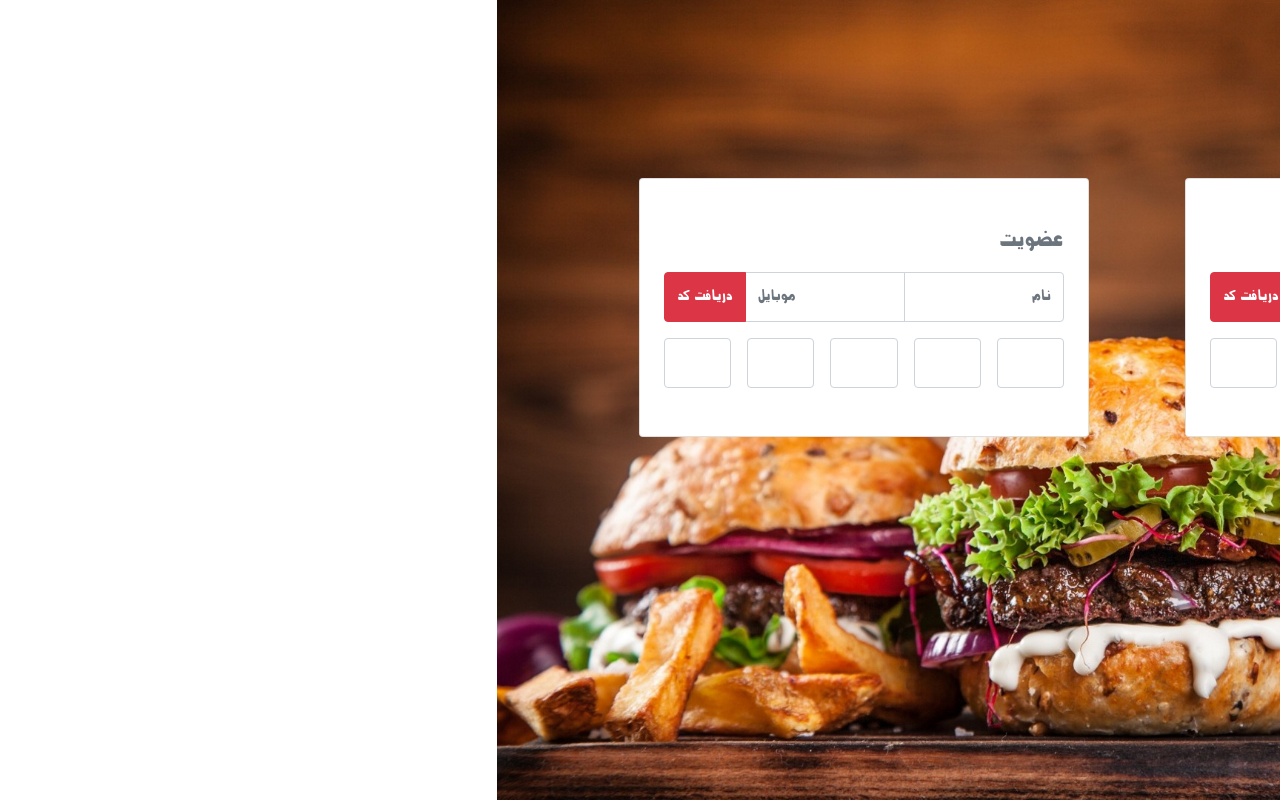
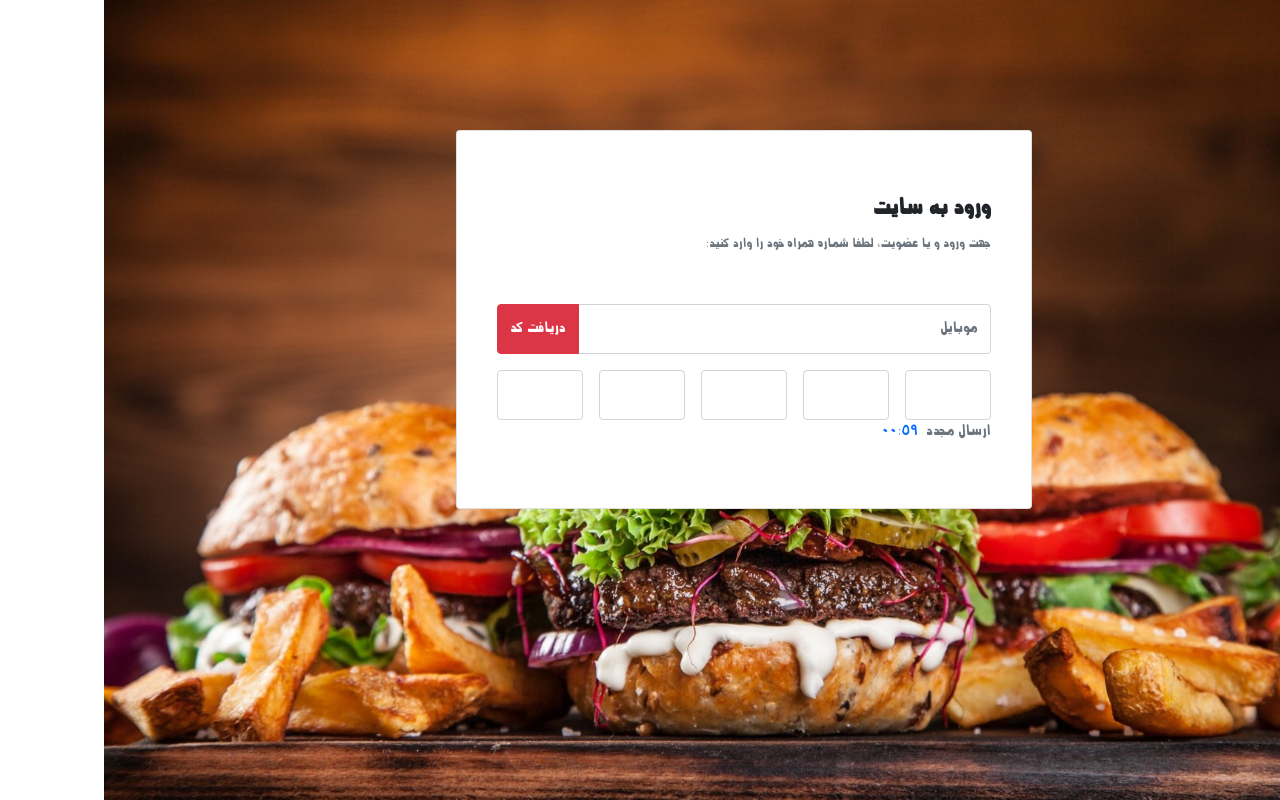
Before and after one commit to roxanarahimi/delish, a Vue app: page /login in a window 1280 px wide. Built offline with nearby package versions, Linux system fonts and the light colour scheme.

Commit message:
login form

```diff
--- a/public/css/style.css
+++ b/public/css/style.css
@@ -1,7 +1,26 @@
 main{
     max-width: 1200px;
-    margin: 0px auto;
+    margin: 0 auto;
 }
+.en {
+    /*font-family: "Montserrat SemiBold" !important;*/
+    direction: ltr;
+    text-align: left;
+}
+.error {
+    color: lightcoral;
+}
+
+.hasError {
+    border: 1.2px solid lightcoral !important;
+    box-shadow: none !important;
+}
+
+.valid {
+    border: 1.5px solid #42b983 !important;
+    box-shadow: none !important;
+}
+
 body{
     /*background-color: #ffdf6d;*/
 
--- a/src/views/Foods.vue
+++ b/src/views/Foods.vue
@@ -8,10 +8,13 @@
               class="bi bi-caret-right-fill"></i></a>
           <!--                             <router-link  to="/login" class="btn btn-lg btn-danger p-3">ورود</router-link>-->
           <!--          <router-link to="/orders" class="btn btn-lg btn-danger p-3"><i class="bi bi-three-dots-vertical"></i></router-link>-->
+          <router-link to="/foods" class="btn btn-lg btn-danger p-3"><i class="bi bi-house-fill"></i></router-link>
           <router-link to="/foods" class="btn btn-lg btn-danger p-3"><i class="bi bi-grid-fill"></i></router-link>
           <router-link to="/orders" class="btn btn-lg btn-danger p-3"><i class="bi bi-person-fill"></i></router-link>
-          <router-link to="/login" class="btn btn-lg btn-danger p-3"><i class="bi bi-shield-lock-fill"></i></router-link>
-          <a  class="d-xl-none btn btn-lg btn-danger p-3" type="button" data-bs-toggle="offcanvas" data-bs-target="#offcanvasExample" aria-controls="offcanvasExample"><i class="bi bi-basket2-fill"></i></a>
+          <router-link to="/login" class="btn btn-lg btn-danger p-3"><i class="bi bi-shield-lock-fill"></i>
+          </router-link>
+          <a class="d-xl-none btn btn-lg btn-danger p-3" type="button" data-bs-toggle="offcanvas"
+             data-bs-target="#offcanvasExample" aria-controls="offcanvasExample"><i class="bi bi-basket2-fill"></i></a>
           <a class="btn btn-lg btn-danger p-3" style="border-radius: 80px  0 0 80px"><i
               class="bi bi-caret-left-fill"></i></a>
         </div>
@@ -59,7 +62,7 @@
                         class="bi bi-dash-circle-fill ms-2 text-danger"></i></td>
                   </tr>
                   <tr class="border-none">
-                    <th  class="border-none">
+                    <th class="border-none">
                       <p class="fw-bold  mb-1">تخفیف</p>
                       <p class="fw-bold mb-1">جمع کل</p>
 
@@ -96,14 +99,14 @@
           <nav class="" style="position: fixed">
             <div class="btn-group-vertical">
               <a href="#pizza" class="btn btn-danger px-3 pt-4 " style="border-radius: 80px 80px 0 0"
-                 aria-current="page">پیتزا</a>
-              <a href="#burger" class="btn btn-lg btn-danger px-3">برگر</a>
+                 aria-current="page">پیتــــزا</a>
+              <a href="#burger" class="btn btn-lg btn-danger px-3">برگـــر</a>
               <a href="#sandwich" class="btn btn-lg btn-danger px-3">ساندویچ</a>
-              <a href="#pasta" class="btn btn-lg btn-danger px-3">پاستا</a>
+              <a href="#pasta" class="btn btn-lg btn-danger px-3">پاســتا</a>
               <a href="#side" class="btn btn-lg btn-danger px-3">پیش غذا</a>
-              <a href="#salad" class="btn btn-lg btn-danger px-3">سالاد</a>
+              <a href="#salad" class="btn btn-lg btn-danger px-3">ســالاد</a>
               <a href="#drink" class="btn btn-lg btn-danger px-3">نوشیدنی</a>
-              <a href="#other" class="btn btn-lg btn-danger px-3 pb-4" style="border-radius: 0 0 80px 80px">سایر</a>
+              <a href="#other" class="btn btn-lg btn-danger px-3 pb-4" style="border-radius: 0 0 80px 80px">ســایر</a>
             </div>
           </nav>
         </div>
@@ -120,13 +123,13 @@
 
               </div>
               <div class="col-12 col-md-6 col-lg-4  col-xxl-4 px-3 pe-md-0 ps-md-2 mb-2">
-                <food-card  index="2" />
+                <food-card index="2"/>
               </div>
               <div class="col-12 col-md-6 col-lg-4  col-xxl-4 px-3 pe-md-0 ps-md-2 mb-2">
-                <food-card  index="10" />
+                <food-card index="10"/>
               </div>
               <div class="col-12 col-md-6 col-lg-4  col-xxl-4 px-3 pe-md-0 ps-md-2 mb-2">
-                <food-card  index="10" />
+                <food-card index="10"/>
               </div>
             </div>
             <div id="burger" style="padding-top: 85px" class="row  ">
@@ -207,7 +210,7 @@
                         class="bi bi-dash-circle-fill ms-2 text-danger"></i></td>
                   </tr>
                   <tr class="border-none">
-                    <th  class="border-none">
+                    <th class="border-none">
                       <p class="fw-bold  mb-1">تخفیف</p>
                       <p class="fw-bold mb-1">جمع کل</p>
 
@@ -240,14 +243,13 @@
 
 <script>
 import FoodCard from "@/components/FoodCard";
-import Menu from "@/components/TheMenu";
+// import Menu from "@/components/TheMenu";
 
 export default {
   name: "Foods",
   components: {FoodCard},
-  setup(){
-    return{
-    }
+  setup() {
+    return {}
   }
 }
 </script>
--- a/src/views/Home.vue
+++ b/src/views/Home.vue
@@ -25,7 +25,7 @@
         </div>
 
         <div>
-          <router-link to="/login" class="btn btn-lg btn-danger px-5" style="border-radius:30px">عضویت / ورود
+          <router-link to="/login" class="btn btn-lg btn-danger px-5" style="border-radius:30px">ورود
           </router-link>
         </div>
       </div>
--- a/src/views/LoginRegister.vue
+++ b/src/views/LoginRegister.vue
@@ -1,56 +1,110 @@
 <template>
   <div id="parallax">
-    <div style="padding-top: 130px">
-      <div class="d-block d-md-flex justify-content-center text-secondary">
-        <div class="login card  px-3 m-5  py-5">
-          <h4 class="mx-2 mb-3">ورود</h4>
-          <form action="">
 
-            <div class="input-group mb-3 px-2">
-              <input type="text" class="form-control" required placeholder="موبایل">
-              <button class="btn btn-danger" type="submit" id="button-addon2">دریافت کد</button>
+    <main>
+      <div class="container-fluid px-0 mx-0" style="padding-top: 130px">
+        <div class="row  px-0 mx-0 justify-content-center ">
+          <div class="col-12 col-md-8 col-lg-6">
+            <div class=" card  px-3 py-5">
+              <div class="card-body">
+<!--                <span id="loginBtn" @click="showLoginForm" class="btn btn-danger px-5 me-2 mb-5">ورود</span>-->
+<!--                <span id="registerBtn" @click="showRegisterForm" class="btn btn-outline-danger px-5 mb-5">عضویت</span>-->
 
-            </div>
-          </form>
+                <h4 class="fw-bold ps-2">ورود به سایت</h4>
+                <small class=" ps-2 text-muted">جهت ورود و یا عضویت، لطفا شماره همراه خود را وارد کنید:</small>
+                <form id="login"    class="login mt-5 " action="">
 
-          <div class="d-flex justify-content-between" dir="ltr">
-            <input type="text" class="form-control mx-2">
-            <input type="text" class="form-control mx-2">
-            <input type="text" class="form-control mx-2">
-            <input type="text" class="form-control mx-2">
-            <input type="text" class="form-control mx-2">
-          </div>
-        </div>
-        <div class="register card  px-3 m-5  py-5">
-          <h4 class="mx-2 mb-3">عضویت</h4>
-          <form action="">
+                  <div class="input-group mb-3 px-2">
+                    <input type="text" class="form-control"  minlength="11" maxlength="11" required placeholder="موبایل">
+                    <button class="btn btn-danger" type="submit" @click.prevent ="sendCode" id="button-addon2">دریافت کد</button>
 
-            <div class="input-group mb-3 px-2">
+                  </div>
+                  <small class="d-block error m-2"></small>
 
-              <input id="name" type="text" class="form-control" placeholder="نام" required>
-              <input type="text" class="form-control" placeholder="موبایل" required>
-              <button class="btn btn-danger" type="submit" id="button-addon3">دریافت کد</button>
+                </form>
 
 
+                <div class="d-flex justify-content-between" dir="ltr">
+                  <input type="text" min="0" max="9" minlength="1" maxlength="1" class="text-center form-control mx-2">
+                  <input type="text" min="0" max="9" minlength="1" maxlength="1" class="text-center form-control mx-2">
+                  <input type="text" min="0" max="9" minlength="1" maxlength="1" class="text-center form-control mx-2">
+                  <input type="text" min="0" max="9" minlength="1" maxlength="1" class="text-center form-control mx-2">
+                  <input type="text" min="0" max="9" minlength="1" maxlength="1" class="text-center form-control mx-2">
+                </div>
+                <span class="text-secondary ps-2">ارسال مجدد</span>
+                <span class="text-primary ps-2" >00:59</span>
+              </div>
             </div>
-          </form>
 
-          <div class="d-flex justify-content-between" dir="ltr">
-            <input type="text" class="form-control mx-2">
-            <input type="text" class="form-control mx-2">
-            <input type="text" class="form-control mx-2">
-            <input type="text" class="form-control mx-2">
-            <input type="text" class="form-control mx-2">
           </div>
         </div>
       </div>
-    </div>
+
+    </main>
   </div>
 </template>
 
 <script>
+import {ref} from "vue";
+
 export default {
-  name: "LoginRegister"
+  name: "LoginRegister",
+  setup(){
+    const status = ref('login');
+    const showLoginForm = ()=>{
+
+      document.querySelector('#register').classList.add('d-none')
+      document.querySelector('#login').classList.remove('d-none')
+      document.querySelector('#registerBtn').classList.remove('btn-danger')
+      document.querySelector('#registerBtn').classList.add('btn-outline-danger')
+      document.querySelector('#loginBtn').classList.remove('btn-outline-danger')
+      document.querySelector('#loginBtn').classList.add('btn-danger')
+
+      status.value = 'login';
+    };
+    const showRegisterForm = ()=>{
+      document.querySelector('#register').classList.remove('d-none')
+      document.querySelector('#login').classList.add('d-none')
+      document.querySelector('#loginBtn').classList.remove('btn-danger')
+      document.querySelector('#loginBtn').classList.add('btn-outline-danger')
+      document.querySelector('#registerBtn').classList.remove('btn-outline-danger')
+      document.querySelector('#registerBtn').classList.add('btn-danger')
+      status.value = 'register'
+    };
+
+    const sendCode = ()=>{
+
+      let emptyFieldsCount = 0;
+      let  req = document.querySelectorAll('[required]');
+      req.forEach((element) => {
+        if (element.value === "") {
+          element.classList.add('hasError');
+          element.parentNode.nextSibling.innerHTML = "لطفا شماره موبایل زا وارد کنید";
+          emptyFieldsCount++;
+        } else {
+          element.classList.remove('hasError');
+          element.parentNode.nextSibling.innerHTML = "";
+        }
+      });
+
+
+    };
+    const submit = ()=>{
+
+    };
+    const count = ()=>{
+
+    }
+
+    return{
+      status,
+      showLoginForm,
+      showRegisterForm,
+      submit,
+      count,
+      sendCode,
+    }
+  }
 }
 </script>
 
@@ -68,13 +122,10 @@ button {
 }
 
 
-input:not(#name) {
-  text-align: left;
-  direction: ltr;
-}
 
-.login, .register {
-  width: 450px;
+
+#login {
+  /*width: 450px;*/
   /*margin-top: 250px !important;*/
   /*padding-bottom: 50px !important;*/
 }
```
Also changed, not shown: src/components/TheMenu.vue (+82 -17 lines), 18 other files (tests, documents, lock files or other folders). Lines whose indentation alone changed are shown as unchanged.
